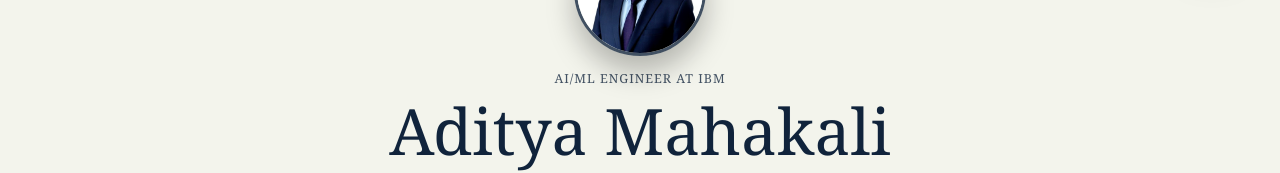
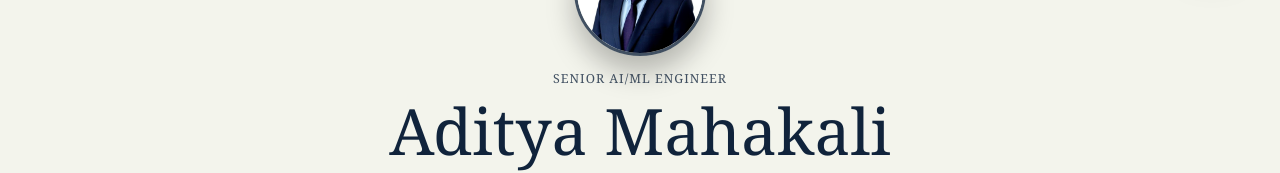
Before and after one commit to ADITYAMAHAKALI/adityamahakali, a Next.js app: page / in a window 1280 px wide. Shown: the part 121-294 px from the top of the page. Built offline with nearby package versions, Linux system fonts and the light colour scheme.

Commit message:
Update job title to Senior AI/ML Engineer

```diff
--- a/app/page.tsx
+++ b/app/page.tsx
@@ -737,7 +737,7 @@ export default function Page() {
                 />
               </button>
             </div>
-            <p className="hero-kicker">AI/ML Engineer at IBM</p>
+            <p className="hero-kicker">Senior AI/ML Engineer</p>
             <h1 className="hero-title">Aditya Mahakali</h1>
             <p className="hero-tagline">
               Building prodcution AI systems with reliable backends and governed
```
